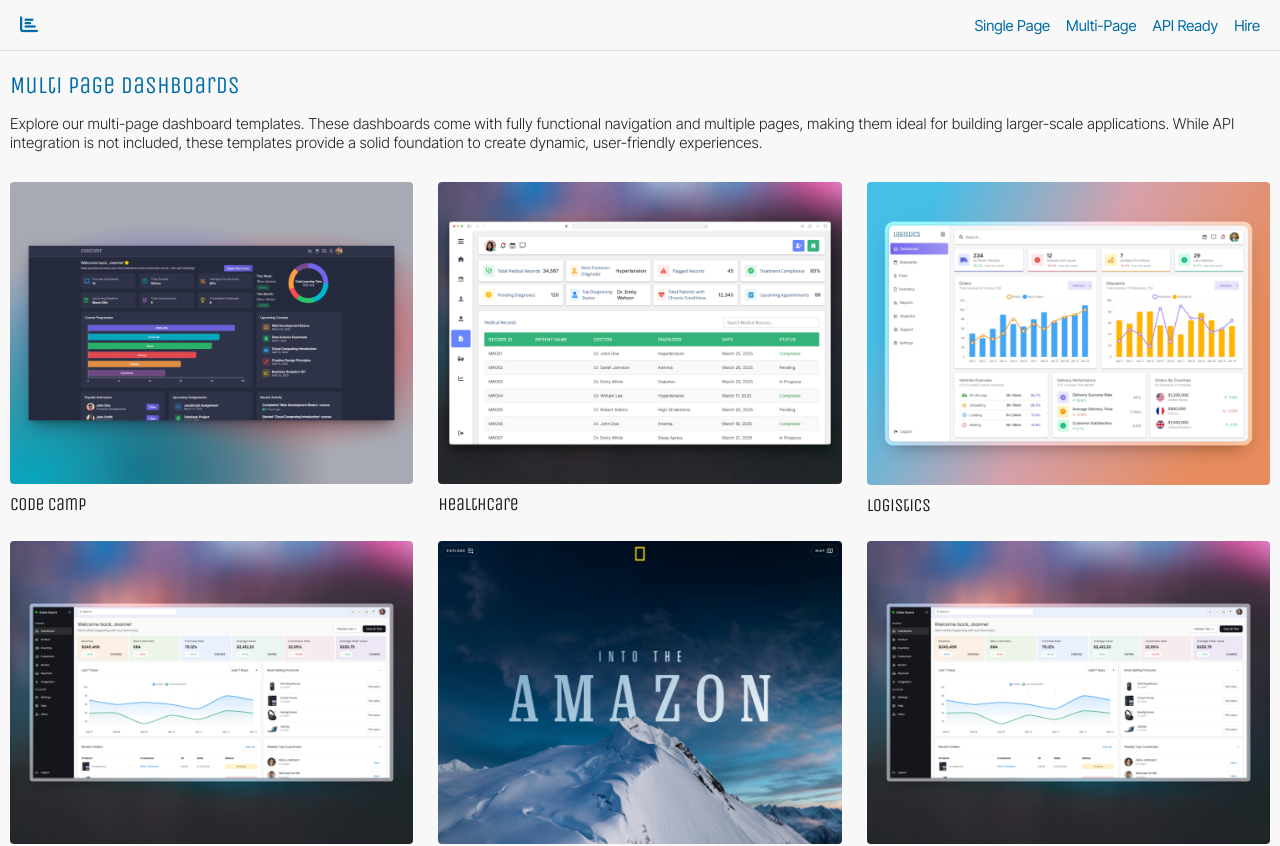
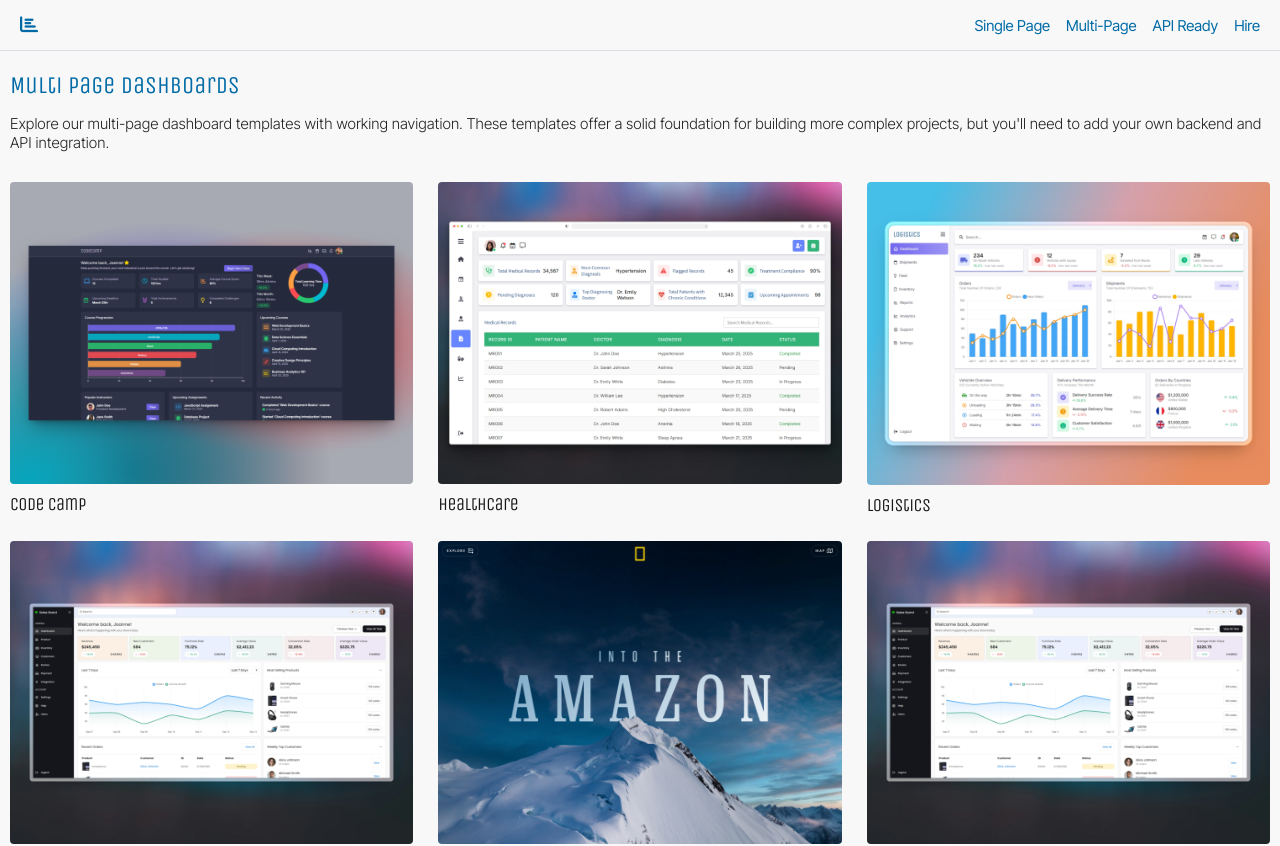
Before and after one commit to joseph-johnson27001/dashboard-website, a Vue app: page /multi in a window 1280 px wide. Shown: the top 846 px of the page. Built offline with nearby package versions, Linux system fonts and the light colour scheme.

Commit message:
Updated text again

```diff
--- a/src/views/MultiPage.vue
+++ b/src/views/MultiPage.vue
@@ -4,11 +4,9 @@
     <section class="hero-section">
       <h1>Multi Page Dashboards</h1>
       <p>
-        Explore our multi-page dashboard templates. These dashboards come with
-        fully functional navigation and multiple pages, making them ideal for
-        building larger-scale applications. While API integration is not
-        included, these templates provide a solid foundation to create dynamic,
-        user-friendly experiences.
+        Explore our multi-page dashboard templates with working navigation.
+        These templates offer a solid foundation for building more complex
+        projects, but you'll need to add your own backend and API integration.
       </p>
     </section>
 
```
